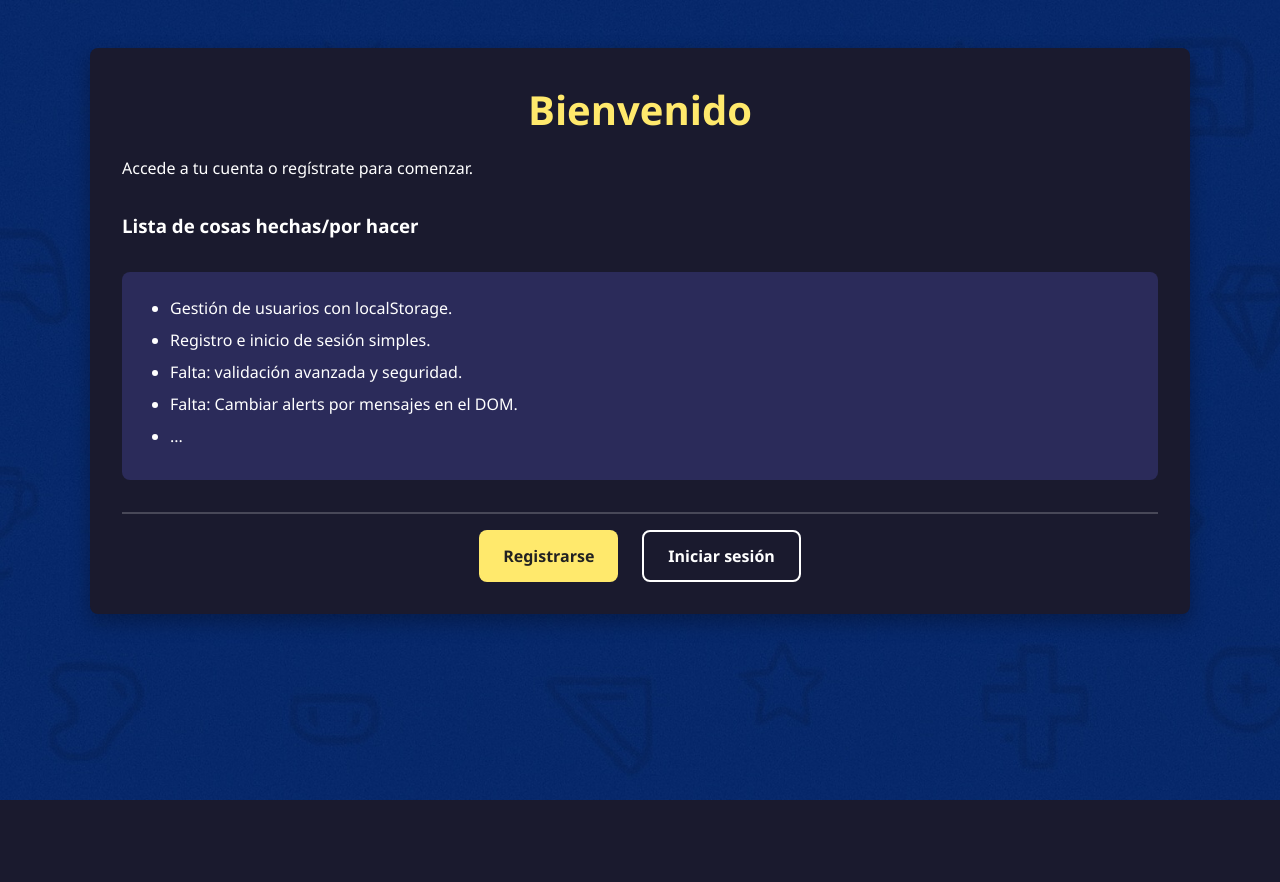
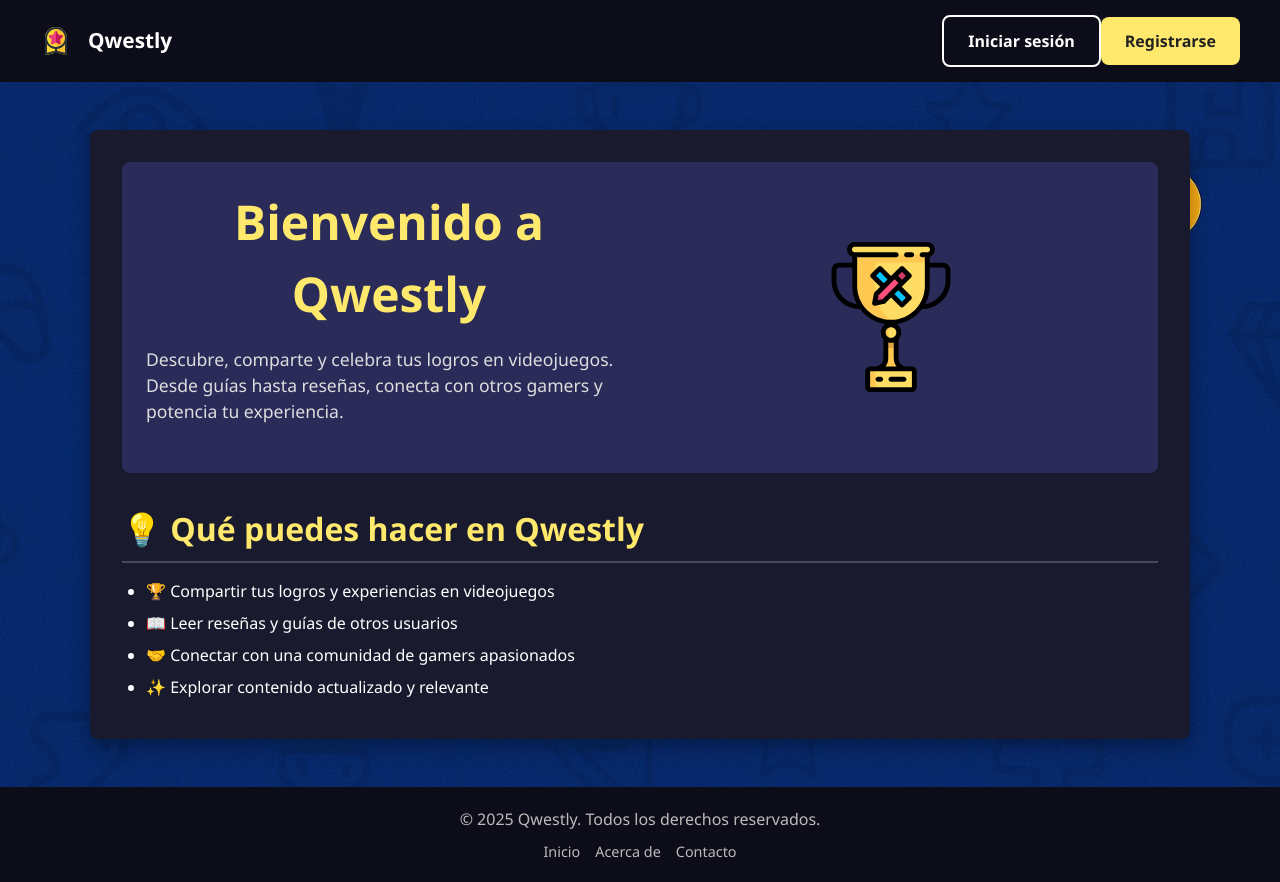
Before and after one commit to Javiprais/Qwestly, a PHP site: page /public/views/landing.html in a window 1280 px wide. Before the commit the page ends 800 px from the top, so only its background shows below. Run offline with PHP 8.4, Linux system fonts and the light colour scheme.

Commit message:
Landing page decorada, cambios a styles.css, añadidos nuevos SVG, y cambios menores en codigo

```diff
--- a/public/css/styles.css
+++ b/public/css/styles.css
@@ -24,6 +24,7 @@ body {
   background: url('../img/qwestly-banner.jpg') no-repeat center center;
   background-size: cover;
   min-height: 100vh;
+  margin: 0;
   display: flex;
   flex-direction: column;
   line-height: 1.5;
@@ -44,6 +45,7 @@ main.container {
   border-radius: var(--radius);
   display: flex;
   flex-direction: column;
+  flex: 1;
   gap: 2rem;
   box-shadow: 0 8px 20px rgba(0, 0, 0, 0.3);
 }
@@ -190,16 +192,38 @@ section li {
   padding: 15px 40px;
 }
 
+/* Logo en header */
 .logo {
   display: flex;
   align-items: center;
   font-size: 1.3rem;
   font-weight: bold;
+  gap: 0.5rem;
+  /* espacio entre el icono y el texto */
+}
+
+/* Ajuste del ícono dentro del logo */
+.logo-icon {
+  width: 32px;
+  /* ancho fijo proporcional al header */
+  height: 32px;
+  /* mantiene proporción */
 }
 
 .logo-icon {
   font-size: 1.8rem;
   margin-right: 8px;
+}
+
+/* Por defecto, ocultamos los botones de auth */
+.auth-buttons {
+  display: none;
+}
+
+/* Si el body tiene la clase landing, se muestran */
+body.landing .auth-buttons {
+  display: flex;
+  align-items: center;
 }
 
 .auth-buttons a {
@@ -270,3 +294,37 @@ section li {
     gap: 1rem;
   }
 }
+
+/* ===== Hero Section ===== */
+.hero-text h1 {
+  font-size: 3rem;
+  color: var(--accent);
+  margin-bottom: 1rem;
+}
+
+.hero-text p {
+  font-size: 1.1rem;
+  margin-bottom: 1.5rem;
+  color: #ddd;
+}
+
+.hero-image img {
+  max-width: 100%;
+}
+
+@media (max-width: 768px) {
+  .hero-text h1 {
+    font-size: 2rem;
+  }
+
+  .hero-text p {
+    font-size: 1rem;
+  }
+
+  .grid-2 {
+    display: flex;
+    flex-direction: column;
+    align-items: center;
+    text-align: center;
+  }
+}
--- a/public/js/main.js
+++ b/public/js/main.js
@@ -1,16 +1,6 @@
 // main.js
 // Punto de entrada principal de la aplicación
 // Carga dinámicamente el controlador correspondiente según la página
-
-// Detectar si es la primera visita a la web, para redirigir a landing.html
-if (!localStorage.getItem('firstVisit')) {
-    localStorage.setItem('firstVisit', 'true');
-    const current = window.location.pathname;
-    // Evitar bucle si ya estamos en landing
-    if (!current.includes('landing.html')) {
-        window.location.href = '/Qwestly_v1/public/views/landing.html';
-    }
-}
 
 
 // Detecta la página actual
@@ -35,6 +25,18 @@ async function loadController(controllerPath, initFunctionName) {
 // Inicializaciones globales (opcional)
 document.addEventListener('DOMContentLoaded', () => {
     console.log('Aplicación inicializada');
+
+    // REVISAR
+    // Detectar si es la primera visita a la web, para redirigir a landing.html
+    if (!localStorage.getItem('firstVisit')) {
+        localStorage.setItem('firstVisit', 'true');
+        const current = window.location.pathname;
+        // Evitar bucle si ya estamos en landing
+        if (!current.includes('landing.html')) {
+            window.location.href = '/Qwestly_v1/public/views/landing.html';
+        }
+    }
+
     // Carga el controlador según la página
     if (currentPath.endsWith('landing.html')) {
         loadController('./controllers/landing-controller.js', 'initLanding');
--- a/public/views/home.html
+++ b/public/views/home.html
@@ -3,7 +3,9 @@
 
 <head>
   <meta charset="UTF-8">
-  <title>Home</title>
+  <meta name="viewport" content="width=device-width, initial-scale=1.0">
+  <title>Qwestly - Home</title>
+  <link rel="icon" href="/Qwestly_v1/public/ico/favicon.svg" type="image/svg+xml">
   <link rel="stylesheet" href="../css/styles.css">
   <script type="module" src="../js/main.js"></script>
 </head>
--- a/public/views/landing.html
+++ b/public/views/landing.html
@@ -4,33 +4,68 @@
 <head>
   <meta charset="UTF-8">
   <meta name="viewport" content="width=device-width, initial-scale=1.0">
-  <title>Landing</title>
+  <title>Qwestly - Landing</title>
+  <link rel="icon" href="../ico/favicon.svg" type="image/svg+xml">
   <link rel="stylesheet" href="../css/styles.css">
   <script type="module" src="../js/main.js"></script>
 </head>
 
-<body>
+<body class="landing">
+  <!-- Header -->
+  <header class="header">
+    <div class="logo">
+      <img src="../ico/favicon.svg" alt="Qwestly Logo" class="logo-icon">
+      Qwestly
+    </div>
+    <div class="auth-buttons">
+      <button id="btn-login" class="btn btn--secondary">Iniciar sesión</button>
+      <button id="btn-register" class="btn">Registrarse</button>
+    </div>
+  </header>
+
+  <!-- Hero Section -->
   <main class="container">
-    <header>
-      <h1>Bienvenido</h1>
-      <p>Accede a tu cuenta o regístrate para comenzar.</p>
-    </header>
-
-    <!-- Contenedor de los mensajes de prueba que muestran lo que tengo hecho -->
-    <h3>Lista de cosas hechas/por hacer</h3>
-    <section id="welcome-messages" class="welcome-section">
-      <!-- el JS insertará una lista (<ul><li>...</li></ul>) -->
+    <section class="welcome-section grid-2">
+      <div class="hero-text">
+        <h1>Bienvenido a Qwestly</h1>
+        <p>Descubre, comparte y celebra tus logros en videojuegos. Desde guías hasta reseñas, conecta con otros gamers y
+          potencia tu experiencia.</p>
+        <!--<div class="actions">
+          <a href="#" class="btn">Explorar Publicaciones</a>
+          <a href="#" class="btn btn--secondary">Comenzar a Publicar</a>
+        </div>-->
+      </div>
+      <div class="hero-image" style="display:flex; justify-content:center; align-items:center;">
+        <img src="../ico/trophy.svg" alt="Gamepad" style="width:150px; height:auto;">
+      </div>
     </section>
 
-    <!-- Botones principales -->
-    <section class="actions">
-      <button id="btn-register" class="btn">Registrarse</button>
-      <button id="btn-login" class="btn btn--secondary">Iniciar sesión</button>
+    <!-- Features / Benefits -->
+    <section>
+      <h2>💡 Qué puedes hacer en Qwestly</h2>
+      <ul>
+        <li>🏆 Compartir tus logros y experiencias en videojuegos</li>
+        <li>📖 Leer reseñas y guías de otros usuarios</li>
+        <li>🤝 Conectar con una comunidad de gamers apasionados</li>
+        <li>✨ Explorar contenido actualizado y relevante</li>
+      </ul>
     </section>
   </main>
 
+  <!-- Footer -->
+  <footer class="footer">
+    <div class="footer-content">
+      <p>&copy; 2025 Qwestly. Todos los derechos reservados.</p>
+      <nav>
+        <a href="#">Inicio</a>
+        <a href="#">Acerca de</a>
+        <a href="#">Contacto</a>
+      </nav>
+    </div>
+  </footer>
+
   <!-- Script del controlador -->
-  <script type="module" src="../js/main.js"></script>
+  <!--<script type="module" src="../js/main.js"></script>-->
 </body>
 
 </html>
--- a/public/views/register.html
+++ b/public/views/register.html
@@ -3,8 +3,9 @@
 
 <head>
   <meta charset="UTF-8">
-  <title>Registro</title>
+  <title>Qwestly - Registro</title>
   <link rel="stylesheet" href="../css/styles.css">
+  <link rel="icon" href="/Qwestly_v1/public/ico/favicon.svg" type="image/svg+xml">
   <script type="module" src="../js/main.js"></script>
 </head>
 
@@ -25,6 +26,7 @@
         <input class="form__input" type="password" id="password" required>
       </div>
       <button type="submit" class="btn">Registrarse</button>
+      <button type="button" id="btn-back" class="btn btn--secondary">Volver atrás</button>
     </form>
   </div>
 </body>
```
Also changed, not shown: public/js/controllers/register-controller.js (+11 -1 lines), public/views/login.html (+7 -1 lines), .htaccess (deleted), public/ico/favicon.svg (added), public/ico/gamepad.svg (added), public/ico/trophy.svg (added).
